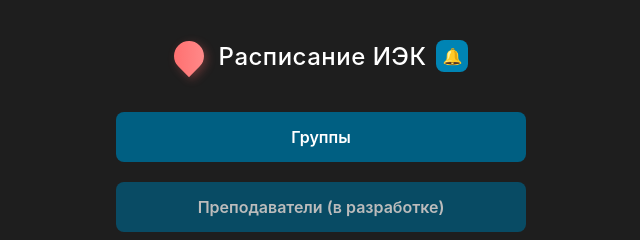
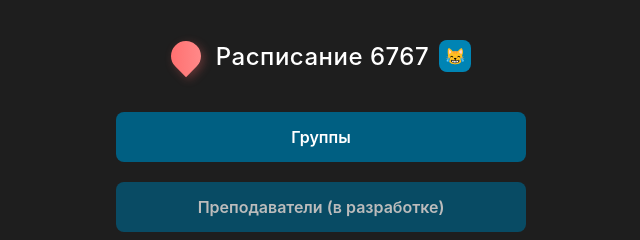
Before and after one commit to KA8EP/prikolniraspisanie, a plain HTML site: page index.html in a window 1280 px wide. Shown: the full height of the page, 319-959 px from the left. Drawn offline with Linux system fonts and the light colour scheme.

Commit message:
Update index.html

```diff
--- a/index.html
+++ b/index.html
@@ -52,8 +52,8 @@
 <div class="app-container">
     <header>
         <div class="logo-icon"></div>
-        <h1>Расписание ИЭК</h1>
-        <div class="bell-icon">🔔</div>
+        <h1>Расписание 6767</h1>
+        <div class="bell-icon">😹</div>
     </header>
 
     <div id="screen-main" class="screen active">
```
